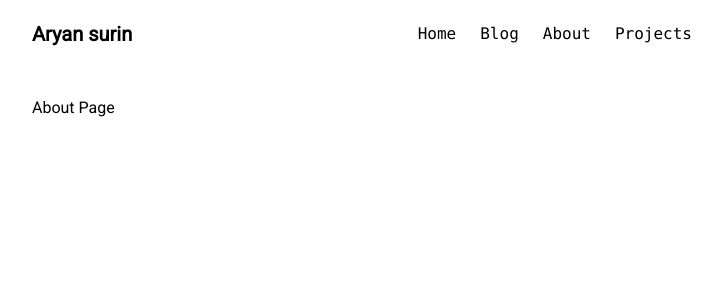
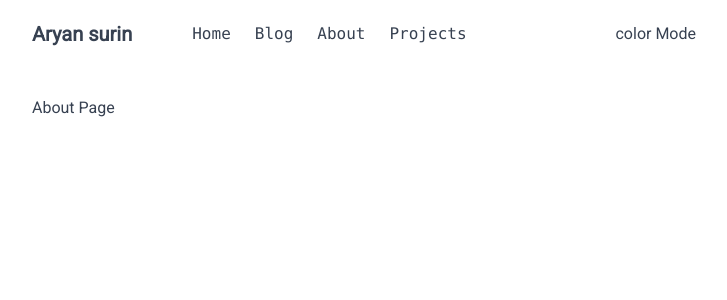
Before and after one commit to aryan-surin/prtfolio, a Nuxt app: page /about in a window 1280 px wide. Shown: the top 300 px of the page, without its empty margins (280-1007 px from the left). Built offline with nearby package versions, Linux system fonts and the light colour scheme.

Commit message:
installed nuxt color mode to change the colour theme of the website.

```diff
--- /dev/null
+++ b/components/color-mode-selector.vue
@@ -0,0 +1,6 @@
+<template>
+    color Mode
+</template>
+
+<style setup>
+</style>
--- a/layouts/default.vue
+++ b/layouts/default.vue
@@ -1,12 +1,16 @@
 <template>
     <div class="container mx-auto max-w-2xl">
         <header class="flex justify-between items-center mt-5">
-            <div>
-                <NuxtLink to="/" class="text-xl font-semibold p-2 hover:bg-gray-200">
-                    Aryan surin
-                </NuxtLink>
+            <div class="flex items-center space-x-12">
+                <div>
+                    <NuxtLink to="/" class="text-xl font-semibold p-2 hover:bg-gray-200">
+                        Aryan surin
+                    </NuxtLink>
+                </div>
+                <Menue />
             </div>
-            <Menue />
+
+            <ColorModeSelector />
         </header>
         <main class="p-2 mt-10">
 
@@ -16,6 +20,12 @@
 </template>
 
 <script setup>
+const colorMode = useColorMode()
+colorMode.preference = 'light';
+
+console.log( 'clour_mode' , colorMode.preference)
+
+
 useHead({
     titleTemplate: '%s - Aryan Surin',
     link: [
@@ -36,4 +46,8 @@ useHead({
 body {
     font-family: 'Roboto';
 }
+
+body {
+    @apply bg-white dark:bg-gray-900 text-gray-700 dark:text-gray-300;
+}
 </style>
--- a/nuxt.config.ts
+++ b/nuxt.config.ts
@@ -3,6 +3,10 @@ export default defineNuxtConfig({
   compatibilityDate: '2024-11-01',
   devtools: { enabled: true },
   modules: [
-    '@nuxtjs/tailwindcss'
-  ]
+    '@nuxtjs/tailwindcss',
+    '@nuxtjs/color-mode'
+  ],
+  colorMode: {
+    classSuffix: ''
+  }
 })
--- a/package.json
+++ b/package.json
@@ -10,6 +10,7 @@
     "postinstall": "nuxt prepare"
   },
   "dependencies": {
+    "@nuxtjs/color-mode": "^3.5.2",
     "nuxt": "^3.15.4",
     "vue": "latest",
     "vue-router": "latest"
```
Also changed, not shown: 1 other file (tests, documents, lock files or other folders).
